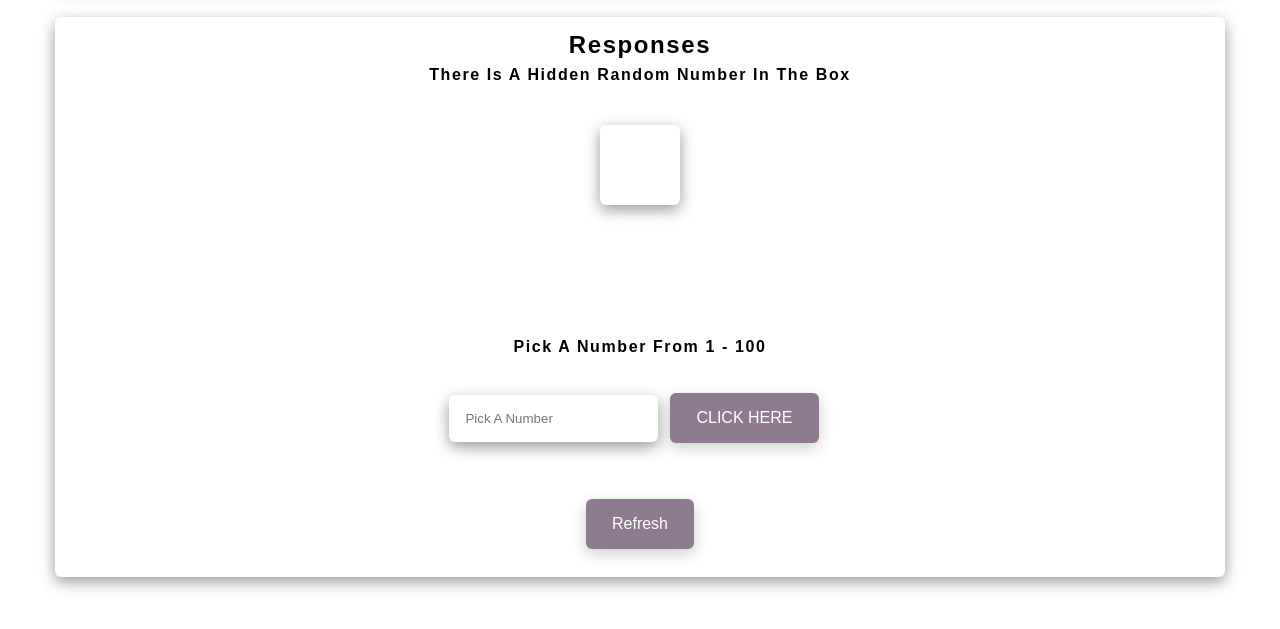
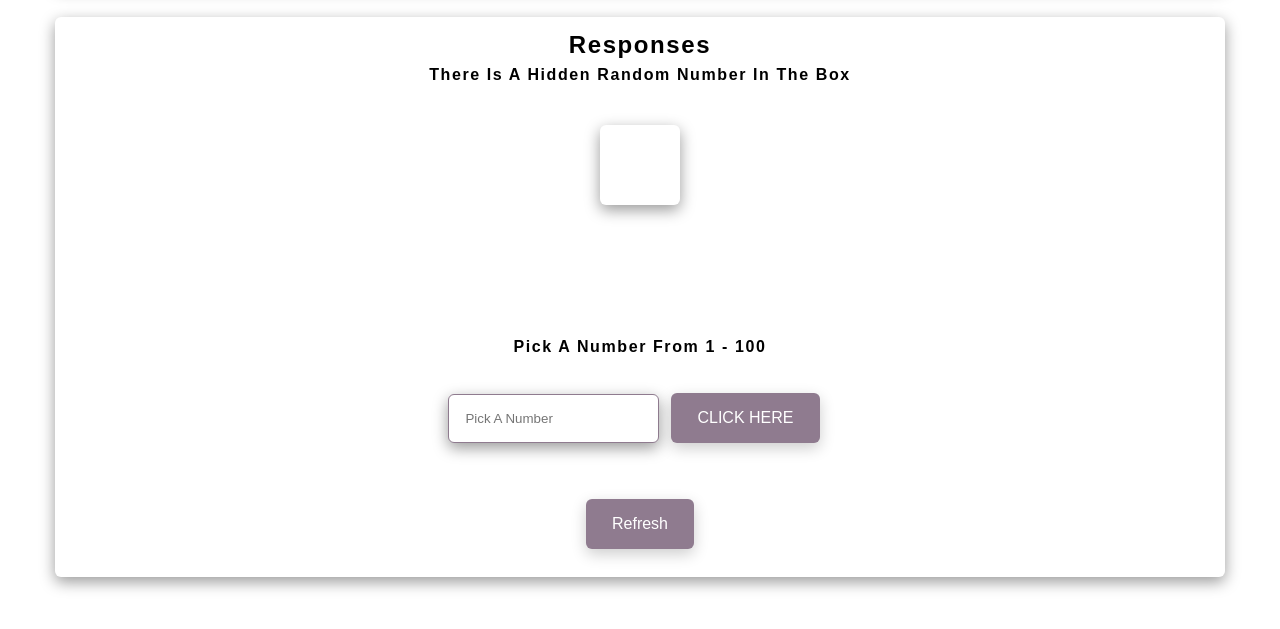
Before and after one commit to bamii-a/Guess-the-number-game, a plain HTML site: page index.html in a window 1280 px wide. Shown: the part 87-716 px from the top of the page. Drawn offline with Linux system fonts and the light colour scheme.

Commit message:
Update styles.css

```diff
--- a/styles.css
+++ b/styles.css
@@ -199,6 +199,7 @@ visibility: hidden;
   border-radius: 6px;
   border: none;
   padding: 16px 16px;
+  border: 1px solid rgb(143, 123, 143);
 }
 
 /* 991px above */
```
